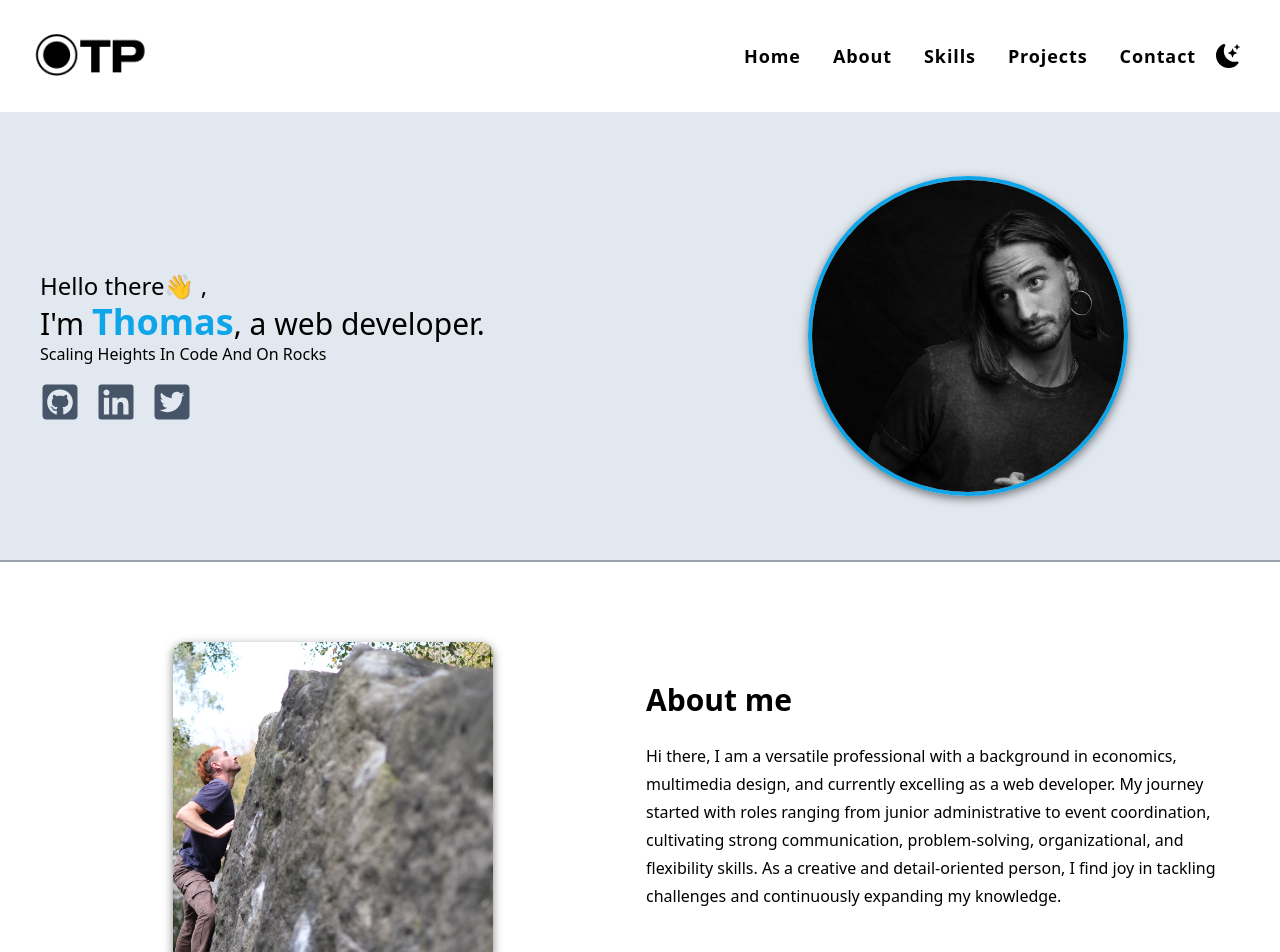
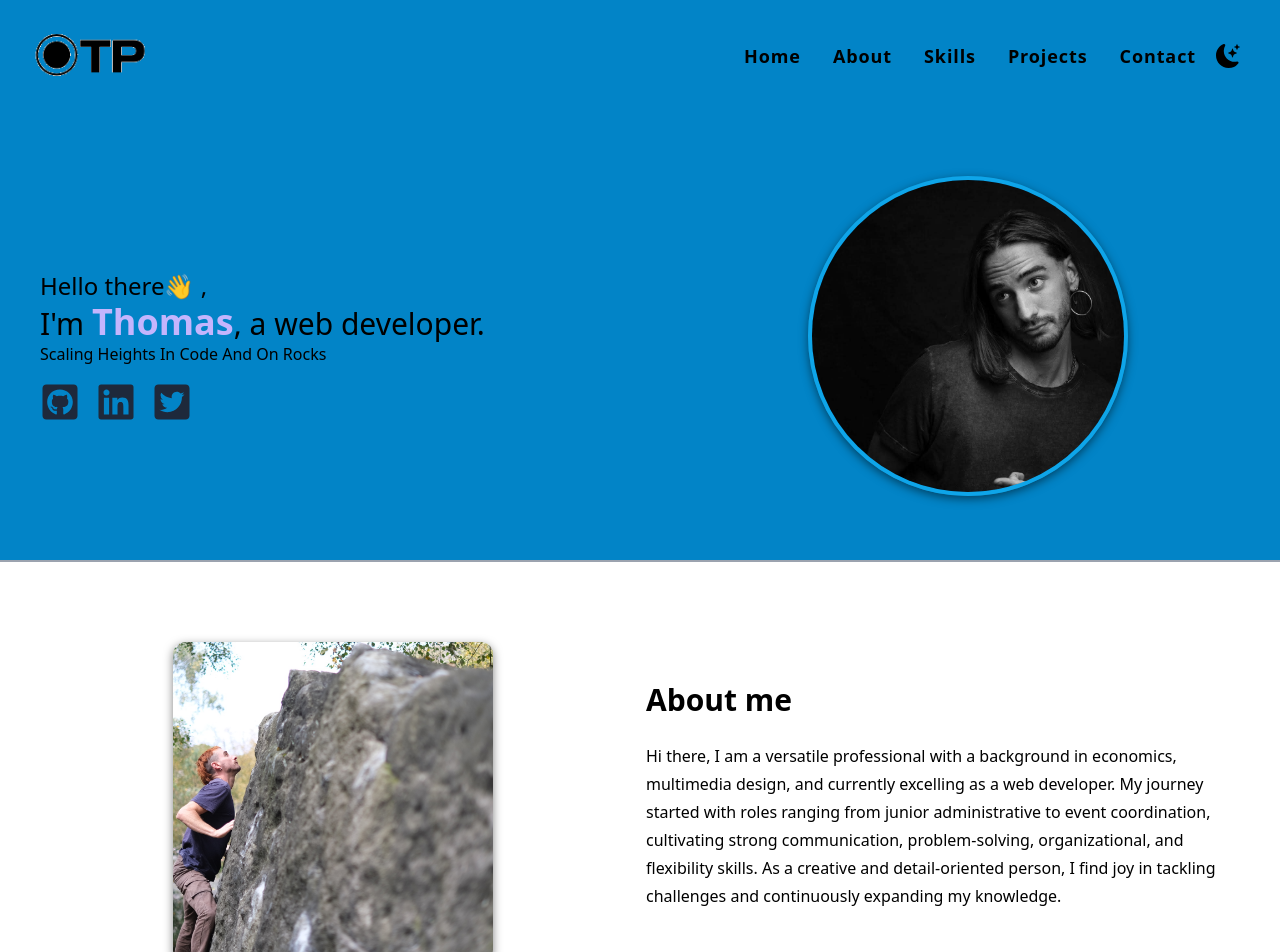
Before and after one commit to tompra/devfolio, a React (Vite) app: page / in a window 1280 px wide. Shown: the top 952 px of the page. Built offline with nearby package versions, Linux system fonts and the light colour scheme.

Commit message:
styling dark mode

```diff
--- a/src/App.jsx
+++ b/src/App.jsx
@@ -11,7 +11,11 @@ const App = () => {
     const [darkMode, setDarkMode] = useState(false);
 
     return (
-        <div className={`min-h-scren ${darkMode ? 'dark' : ''}`}>
+        <div
+            className={`min-h-screen ${darkMode ? 'dark' : ''} ${
+                darkMode ? 'bg-slate-800' : ''
+            }`}
+        >
             <Navbar darkMode={darkMode} setDarkMode={setDarkMode} />
             <Home />
             <About />
--- a/src/components/About.jsx
+++ b/src/components/About.jsx
@@ -2,10 +2,10 @@ import Img2 from '../assets/photos/climb.jpeg';
 const About = () => {
     return (
         <section
-            className='bg-white align-element py-16 border-b-2 border-gray-400 xs:py-12'
+            className='bg-white align-element py-16 border-b-2 border-gray-700 xs:py-12 dark:bg-gray-600'
             id='about'
         >
-            <div className='grid grid-cols-1 md:grid-cols-2 gap-3 xs:p-8'>
+            <div className='grid grid-cols-1 md:grid-cols-2 gap-3 xs:p-8 dark:text-white'>
                 <div className='md:order-2 xs:flex xs:flex-col xs:justify-center'>
                     <h1 className='text-3xl font-bold xs:text-center sm:text-start xs:mb-5 sm:mb-3'>
                         About me
--- a/src/components/Contact.jsx
+++ b/src/components/Contact.jsx
@@ -2,10 +2,10 @@ import Map from './Map';
 const Contact = () => {
     return (
         <section
-            className='bg-slate-200 align-element py-16 grid grid-cols-1 md:grid-cols-2'
+            className='bg-slate-200 dark:bg-gray-700 align-element py-16 grid grid-cols-1 md:grid-cols-2'
             id='contact'
         >
-            <div className='px-8'>
+            <div className='px-8 mx-auto dark:text-white'>
                 <h1 className='text-3xl font-bold text-center sm:text-start'>
                     Drop me a message
                 </h1>
@@ -38,7 +38,7 @@ const Contact = () => {
                     <div className='flex justify-center'>
                         <button
                             type='button'
-                            className='text-white bg-[#007bff] hover:bg-blue-600 font-semibold rounded-md text-sm px-4 py-2.5 w-24'
+                            className='text-white bg-sky-600 hover:bg-sky-700 font-semibold rounded-md text-sm px-4 py-2.5 w-24'
                         >
                             Send
                         </button>
--- a/src/components/Footer.jsx
+++ b/src/components/Footer.jsx
@@ -2,7 +2,7 @@ import { connectLogos } from '../data';
 
 const Footer = () => {
     return (
-        <footer className='bg-white align-element'>
+        <footer className='bg-white align-element py-6 dark:bg-gray-900 dark:text-white flex flex-col justify-around'>
             <h1 className='sm:text-3xl font-bold text-center xs:text-xl'>
                 Let&apos;s connect
             </h1>
@@ -13,7 +13,7 @@ const Footer = () => {
                         <div key={id}>
                             <button
                                 type='button'
-                                className='mx-5 border border-slate-700 hover:bg-sky-700 hover:text-white  font-medium rounded-full text-sm p-2.5 text-center inline-flex items-center  '
+                                className='mx-5 border border-slate-700 dark:border-slate-300 hover:bg-sky-700 hover:text-white  font-medium rounded-full text-sm p-2.5 text-center inline-flex items-center  '
                             >
                                 {logo}
                             </button>
--- a/src/components/Home.jsx
+++ b/src/components/Home.jsx
@@ -3,16 +3,16 @@ import Img1 from '../assets/photos/portrait-picture.jpeg';
 const Home = () => {
     return (
         <section
-            className='bg-slate-200 align-element grid md:grid-cols-2 items-center gap-8 border-b-2 border-gray-400 py-16'
+            className='bg-sky-600 dark:bg-gray-700 align-element grid md:grid-cols-2 items-center gap-8 border-b-2 border-gray-400 dark:border-gray-500 py-16'
             id='home'
         >
-            <article className=' xs:py-8 mt-5 flex flex-col justify-center sm:ml-10'>
-                <h1 className='text-2xl xs:text-center sm:text-start'>
+            <article className=' xs:py-8 mt-5 flex flex-col justify-center sm:ml-10 dark:text-white'>
+                <h1 className='text-2xl xs:text-center sm:text-start '>
                     Hello there👋 ,
                 </h1>
                 <h1 className='text-3xl xs:text-center sm:text-start'>
                     I&apos;m{' '}
-                    <span className=' text-sky-500 font-extrabold text-4xl'>
+                    <span className=' text-violet-300 dark:text-sky-500 font-extrabold text-4xl'>
                         Thomas
                     </span>
                     , a web developer.
@@ -20,24 +20,24 @@ const Home = () => {
                 <p className='capitalize xs:text-center sm:text-start'>
                     scaling heights in code and on rocks
                 </p>
-                <div className='flex gap-x-4 mt-4 items-center xs:flex xs:justify-center sm:justify-start'>
+                <div className='flex gap-x-4 mt-4 items-center xs:flex xs:justify-center sm:justify-start '>
                     <a
                         href='https://github.com/tompra'
                         className='hover:opacity-80'
                     >
-                        <FaGithubSquare className='h-10 w-10 text-slate-600 hover:text-sky-500' />
+                        <FaGithubSquare className='h-10 w-10 text-slate-800 hover:text-sky-500 dark:text-sky-200' />
                     </a>
                     <a
                         href='www.linkedin.com/in/thom-prayon'
                         className='hover:opacity-80'
                     >
-                        <FaLinkedin className='h-10 w-10 text-slate-600 hover:text-sky-500 duration-300' />
+                        <FaLinkedin className='h-10 w-10 text-slate-800 hover:text-sky-500 duration-300 dark:text-sky-200' />
                     </a>
                     <a
                         href='https://twitter.com/TPrayon'
                         className='hover:opacity-80'
                     >
-                        <FaTwitterSquare className='h-10 w-10 text-slate-600 hover:text-sky-500 duration-300' />
+                        <FaTwitterSquare className='h-10 w-10 text-slate-800 hover:text-sky-500 duration-300 dark:text-sky-200' />
                     </a>
                 </div>
             </article>
--- a/src/components/Navbar.jsx
+++ b/src/components/Navbar.jsx
@@ -5,7 +5,7 @@ import { HiMenuAlt1 } from 'react-icons/hi';
 import { IoCloseSharp } from 'react-icons/io5';
 import { useState } from 'react';
 
-const Navbar = () => {
+const Navbar = ({ setDarkMode, darkMode }) => {
     let [isOpen, setIsOpen] = useState(false);
 
     const handleClickOnItem = () => {
@@ -13,14 +13,14 @@ const Navbar = () => {
     };
 
     return (
-        <nav className='shadow-md align-element'>
-            <div className='md:flex items-center justify-between bg-white py-4 '>
+        <nav className='shadow-md align-element '>
+            <div className='md:flex items-center justify-between bg-sky-600 dark:bg-gray-900 dark:xs:bg-gray-900 py-4 '>
                 <div className='font-bold text-2xl cursor-pointer flex items-center gap-1'>
                     <img src={Logo} className='h-20 md:h-30' />{' '}
                 </div>
                 <div
                     onClick={() => setIsOpen(!isOpen)}
-                    className='absolute right-10 top-10 cursor-pointer md:hidden w-7 h-7'
+                    className='absolute right-10 top-10 cursor-pointer md:hidden w-7 h-7 text-white dark:xs:text-white'
                 >
                     {isOpen ? (
                         <IoCloseSharp className='h-7 w-7' />
@@ -29,7 +29,7 @@ const Navbar = () => {
                     )}
                 </div>
                 <ul
-                    className={`sm:flex-row :xs:flex xs:flex-col xs:justify-center xs:items-center xs:pl-0 md:flex md:items-center md:pb-0 pb-8 absolute md:static bg-white md:z-auto md:px-10 left-0 w-full md:w-auto md:pl-0 pl-9 transition-all duration-500 ease-in-out ${
+                    className={`sm:flex-row :xs:flex xs:flex-col xs:justify-center xs:items-center xs:pl-0 md:flex md:items-center md:pb-0 pb-8 absolute md:static md:z-auto md:px-10 left-0 w-full md:w-auto md:pl-0 pl-9 transition-all duration-500 ease-in-out  dark:text-white xs:bg-white sm:bg-sky-600 dark:xs:bg-gray-900 dark:sm:bg-gray-900  ${
                         isOpen ? 'top-18 z-10' : 'top-[-490px]'
                     }`}
                 >
@@ -51,7 +51,12 @@ const Navbar = () => {
                         );
                     })}
                     <li className='md:ml-5 xs:pl-10 md:pl-0'>
-                        <BsFillMoonStarsFill className='cursor-pointer text-2xl' />
+                        <BsFillMoonStarsFill
+                            onClick={() => {
+                                setDarkMode(!darkMode);
+                            }}
+                            className='cursor-pointer text-2xl'
+                        />
                     </li>
                 </ul>
             </div>
--- a/src/components/Skills.jsx
+++ b/src/components/Skills.jsx
@@ -4,7 +4,7 @@ import Toolbelt from './Toolbelt';
 const Skills = () => {
     return (
         <section
-            className=' bg-slate-200 align-element py-16 xs:py-12 xs:p-8'
+            className='bg-slate-200 align-element py-16 xs:py-12 xs:p-8 dark:bg-gray-800 dark:text-white'
             id='skills'
         >
             <h1 className='text-3xl font-bold text-center sm:text-start'>
--- a/src/data.jsx
+++ b/src/data.jsx
@@ -361,19 +361,19 @@ export const connectLogos = [
     {
         id: nanoid(),
         logo: (
-            <FaGithub className='xs:h-5 xs:w-5 sm:h-8 sm:w-8 text-slate-600 hover:text-sky-500' />
+            <FaGithub className='xs:h-5 xs:w-5 sm:h-8 sm:w-8 text-slate-600 hover:text-sky-500 dark:text-slate-200 dark:hover:text-sky-300' />
         ),
     },
     {
         id: nanoid(),
         logo: (
-            <FaTwitter className='xs:h-5 xs:w-5 sm:h-8 sm:w-8 text-slate-600 hover:text-sky-500' />
+            <FaTwitter className='xs:h-5 xs:w-5 sm:h-8 sm:w-8 text-slate-600 hover:text-sky-500 dark:text-slate-200 dark:hover:text-sky-300' />
         ),
     },
     {
         id: nanoid(),
         logo: (
-            <SiGmail className='xs:h-5 xs:w-5 sm:h-8 sm:w-8 text-slate-600 hover:text-sky-500' />
+            <SiGmail className='xs:h-5 xs:w-5 sm:h-8 sm:w-8 text-slate-600 hover:text-sky-500 dark:text-slate-200 dark:hover:text-sky-300' />
         ),
     },
 ];
```
Also changed, not shown: src/components/Projects.jsx (+7 -4 lines).
